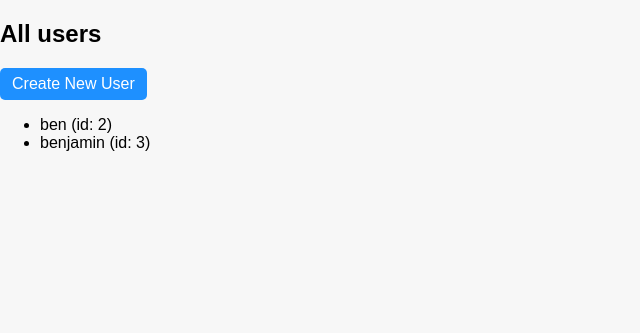
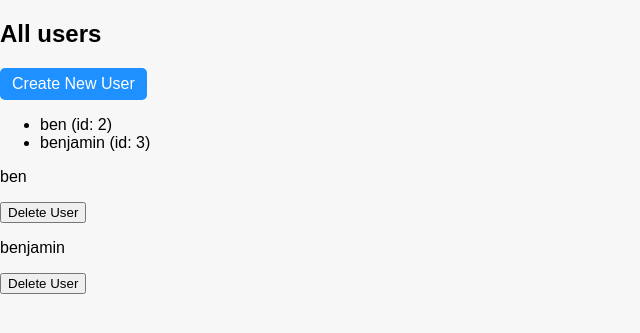
Before and after one commit to benspangberg-arch/blog-site-bens, a Flask app: page /users in a window 1280 px wide. Shown: the part 38-371 px from the top of the page, without its empty margins (0-640 px from the left). Run offline with Flask 3, Linux system fonts and the light colour scheme.

Commit message:
second commit

```diff
--- a/app.py
+++ b/app.py
@@ -194,3 +194,14 @@ def not_found(e):
 
 if __name__ == "__main__":
     app.run(debug=True, host="127.0.0.1", port=5000)
+
+
+@app.route("/users/<int:user_id>/delete", methods=["POST"])
+def delete_user(user_id):
+    user = User.query.get_or_404(user_id)
+    Post.query.filter_by(user_id=user.id).delete()
+    Comment.query.filter_by(user_id=user.id).delete()
+    db.session.delete(user)
+    db.session.commit()
+    flash("User deleted", "success")
+    return redirect(url_for("users_list"))
--- a/templates/user_list.html
+++ b/templates/user_list.html
@@ -10,4 +10,14 @@
       <li>No users yet</li>
     {% endfor %}
   </ul>
+{% for user in users %}
+    <p>{{ user.username }}</p>
+    <form action="{{ url_for('delete_user', user_id=user.id) }}" method="POST">
+        <button type="submit">Delete User</button>
+    </form>
+{% endfor %}
+
+
+
+
 {% endblock %}
```
Also changed, not shown: instance/blog.db.
